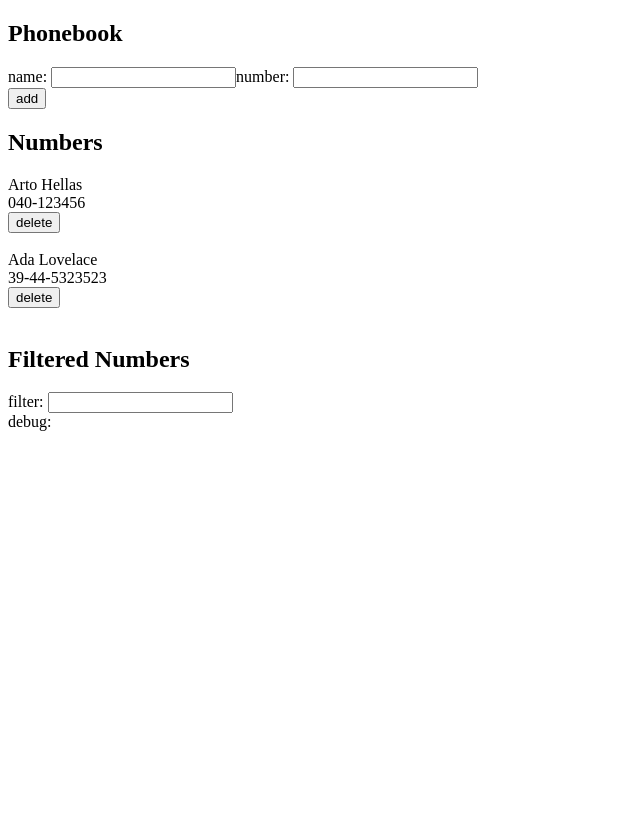
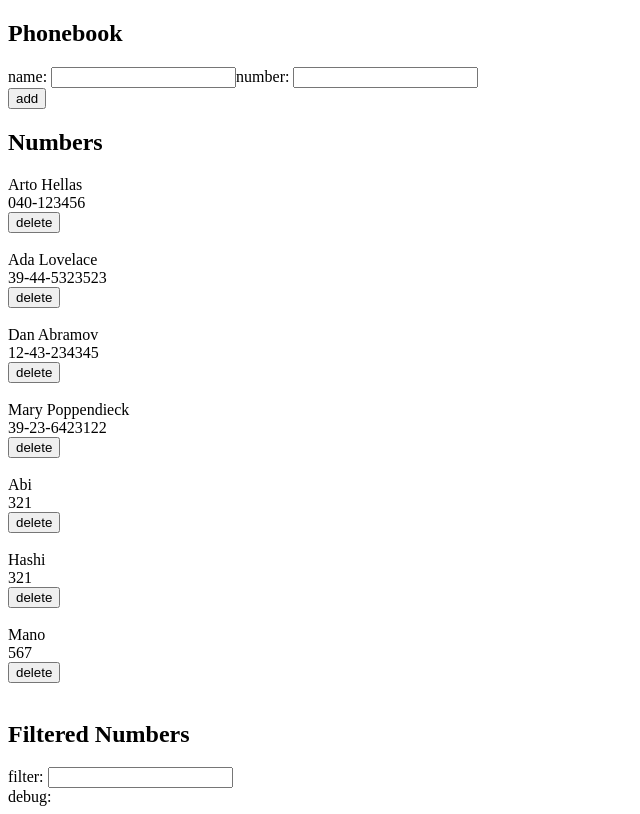
Before and after one commit to abishekh-manoharan/fullstackopen, a React (Create React App) app: page / in a window 1280 px wide. Shown: the whole page, without its empty margins (0-640 px from the left). Built offline with nearby package versions, Linux system fonts and the light colour scheme; data requests are answered from the project's data file.

Commit message:
update existing users

```diff
--- a/db.json
+++ b/db.json
@@ -9,6 +9,32 @@
       "name": "Ada Lovelace",
       "number": "39-44-5323523",
       "id": 2
+    },
+    {
+      "name": "Dan Abramov",
+      "number": "12-43-234345",
+      "id": 3
+    },
+    {
+      "name": "Mary Poppendieck",
+      "number": "39-23-6423122",
+      "id": 4
+    },
+    {
+      "name": "Abi",
+      "number": "321",
+      "id": 5,
+      "phoneNumber": "321"
+    },
+    {
+      "name": "Hashi ",
+      "number": "321",
+      "id": 6
+    },
+    {
+      "name": "Mano",
+      "number": "567",
+      "id": 7
     }
   ]
 }
--- a/src/App.js
+++ b/src/App.js
@@ -12,10 +12,6 @@ const App = () => {
   const [newNumber, setNewNumber] = useState()
 
   useEffect(()=>{
-    // axios.get('http://localhost:3001/persons')
-    //   .then((res)=>{
-    //     setPersons(res.data)
-    //   })
     phoneNumberService
       .getAllNumbers()
       .then((res)=>{
@@ -53,7 +49,26 @@ const App = () => {
       return e.name === newName
     })
 
-    if(a) alert(`person with name ${newName} already exists`)
+    if(a) {
+      const confirm = window.confirm(`person with name ${newName} already exists. Update the number?`)
+      if (confirm) {
+        const updatedUser = {...a, number: newNumber}
+        phoneNumberService
+          .updateExistingUser(a.id, updatedUser)
+          .then((user)=>{
+            const updatedPersons = persons.map((person)=>{
+              if(person.id === user.id) {
+                return updatedUser
+              }
+              else{
+                return person
+              }
+            })
+
+            setPersons(updatedPersons)
+          })
+      }
+    }
     else {
       const phoneNumber = {name: newName, number: newNumber}
       phoneNumberService.addNumber(phoneNumber).then(e=>setPersons(persons.concat(e)))
@@ -61,7 +76,6 @@ const App = () => {
   }
 
   const handleDeleteClick = (id) => {
-
     window.confirm('delete?') ?
       phoneNumberService.deleteNumber(id)
         .then(()=>{
--- a/src/services/phoneNumber.js
+++ b/src/services/phoneNumber.js
@@ -3,9 +3,10 @@ const URL = 'http://localhost:3001/persons'
 
 const addNumber = (number) => axios.post(URL, number).then(res=>res.data)
 
-const deleteNumber = (id) => axios.delete(`${URL}/${id}`).then(res=>res.data)
+const deleteNumber = (id) => axios.delete(`${URL}/${id}`)
 
 const getAllNumbers = () => axios.get(URL).then(res=>res.data)
 
+const updateExistingUser = (id, updatedUser) => axios.put(`${URL}/${id}`, updatedUser).then(res=>res.data)
 
-export default { addNumber, deleteNumber, getAllNumbers }
+export default { addNumber, deleteNumber, getAllNumbers, updateExistingUser }
```
